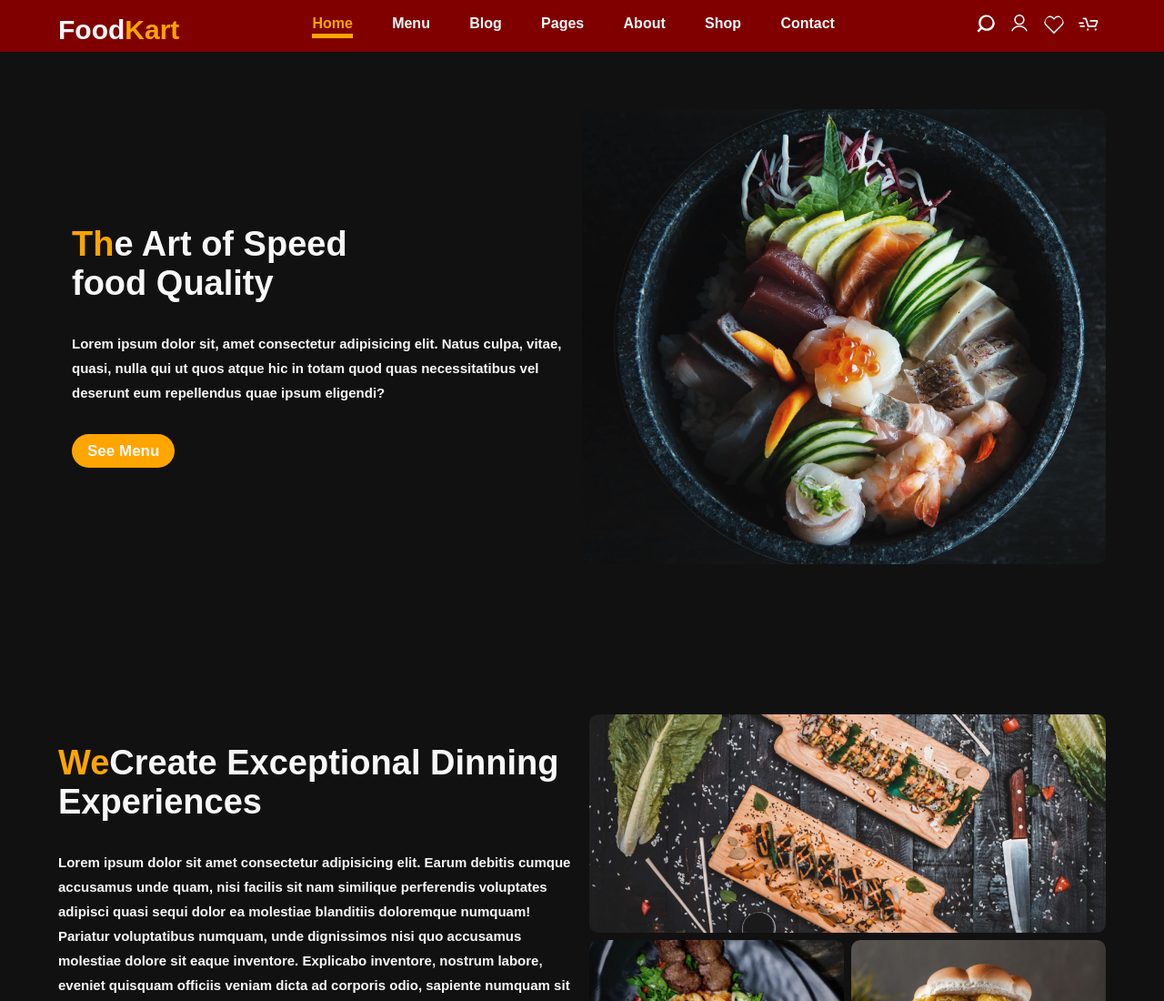
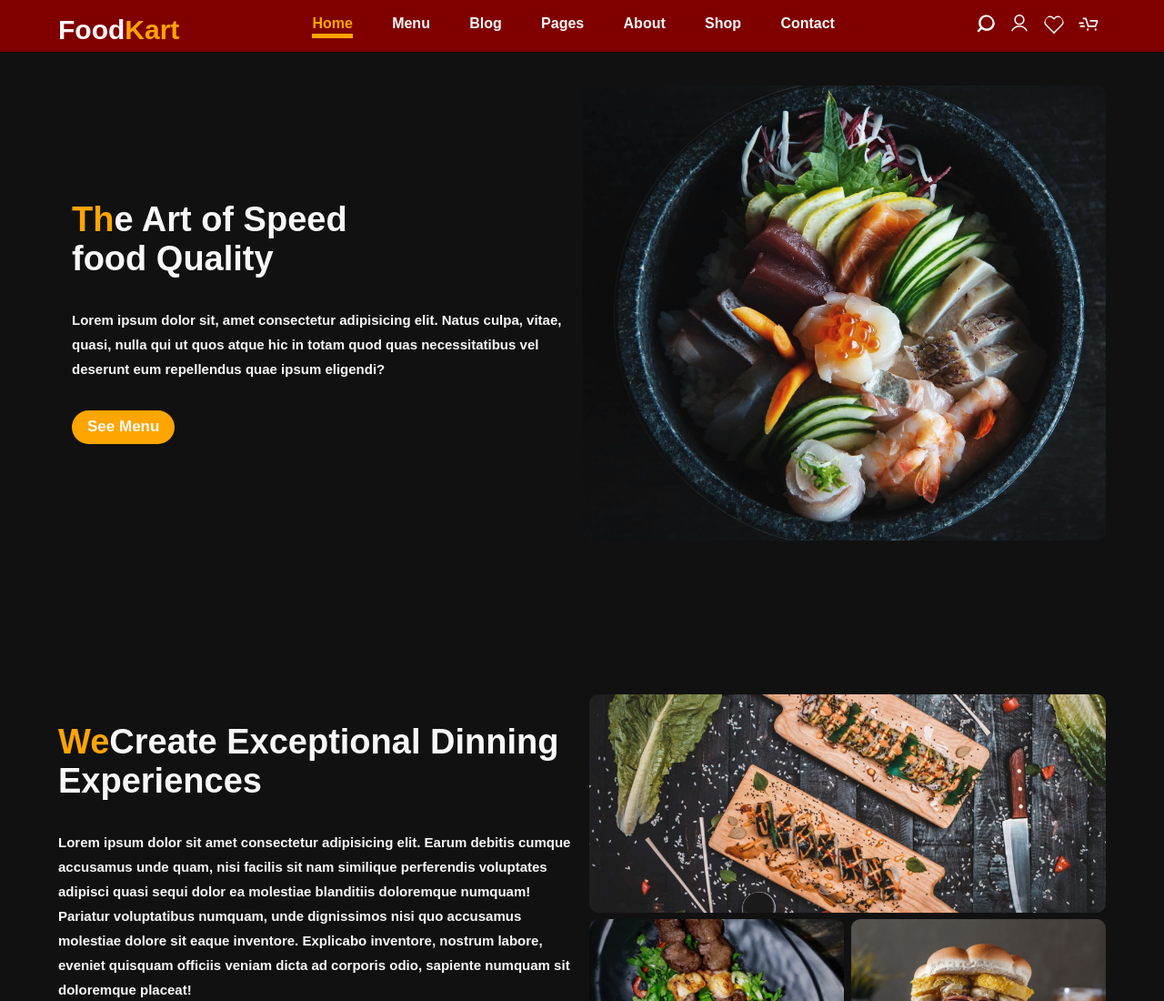
Before and after one commit to NtajiBenbor/FOODKART-restaurant-website, a plain HTML site: page index.html in a window 1280 px wide. Shown: the top 1100 px of the page at 91% size. Drawn offline with Linux system fonts and the light colour scheme.

Commit message:
the main con tainer margin top

```diff
--- a/CSS/app.css
+++ b/CSS/app.css
@@ -147,6 +147,7 @@ ul.intro-section-list li::before {
     position: fixed;
     top: 0;
     text-align: center;
+    z-index: 1;
     /* padding: .5em initial; */
 }
 
@@ -198,9 +199,8 @@ ul.intro-section-list li::before {
 
 /* HERO SECTION */
 main {
-    position: relative;
-    z-index: -1;
-    top: 120px;
+
+    margin-top: 6.25em !important;
 
 }
 
@@ -239,7 +239,7 @@ main {
     grid-template-rows: repeat(4, 60px);
     padding-top: 1em;
     gap: 1em;
-    margin-top: 10em;
+    margin-top: 10.25em;
 }
 
 .intro-image-grid-item {
@@ -269,7 +269,7 @@ main {
     height: 500px;
     width: 100%;
     outline: 1px solid green;
-    margin-top: 20em;
+    margin-top: 12.50em;
 
 }
 
```
